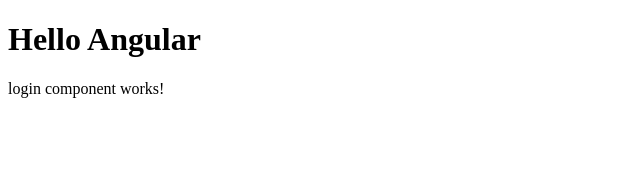
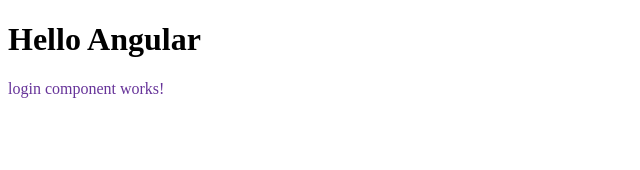
Before and after one commit to Pebhashi-Tharushika/angular-18-practice, an Angular app in the folder hello-angular/: page / in a window 1280 px wide. Shown: the top 170 px of the page, without its empty margins (0-640 px from the left). Built offline with nearby package versions, Linux system fonts and the light colour scheme.

Commit message:
update login.component.css

```diff
--- a/hello-angular/src/app/login/login.component.css
+++ b/hello-angular/src/app/login/login.component.css
@@ -0,0 +1,3 @@
+p{
+    color: rebeccapurple;
+}
```
